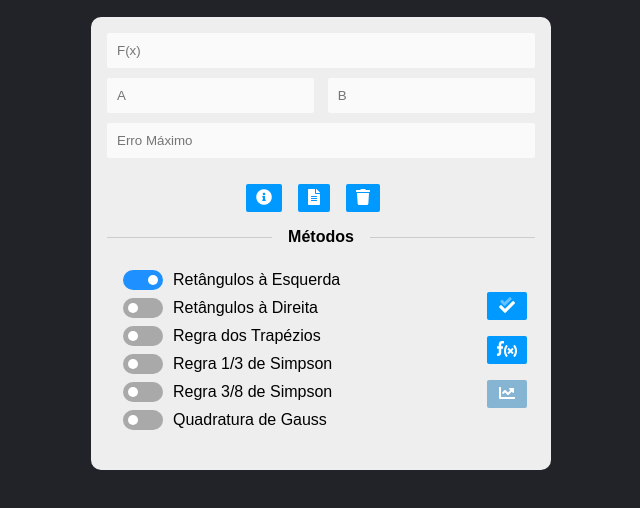
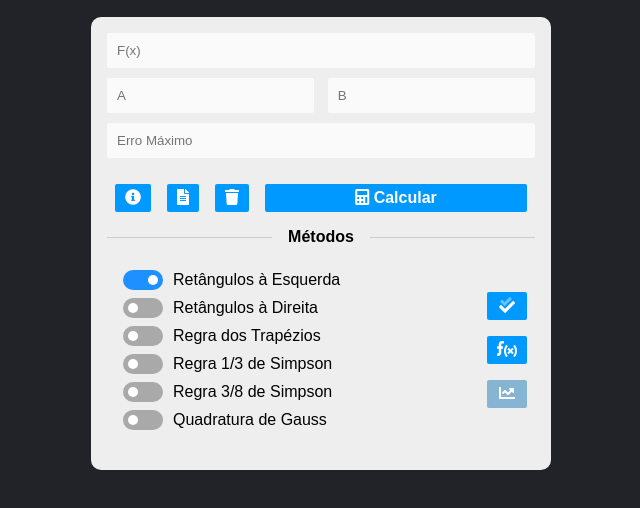
Before and after one commit to kszinhu/MNC-Integral, a website: page index.html in a window 1280 px wide. Shown: the part 94-602 px from the top of the page, without its empty margins (319-959 px from the left). Drawn offline with nearby package versions, Linux system fonts and the light colour scheme.

Commit message:
added button calculate

```diff
--- a/index.html
+++ b/index.html
@@ -47,16 +47,19 @@
             <input type="number" id="epsilon" placeholder="Erro Máximo" style="width: 100%;" />
           </div>
           <!-- Calculation Buttons -->
-          <div class="buttons" style="display: inline-flex; width: 100%; align-items: center; margin-bottom: 1em;">
+          <div class="buttons" style="display: inline-flex; width: 100%; align-items: center; margin: 0 0.5em 1em 0.5em;">
             <!-- Info Button -->
-            <button class="btn button" id="button-info" onclick="infoButton()"><i
+            <button class="btn" id="button-info" onclick="infoButton()"><i
                 class="fas fa-info-circle"></i></button>
             <a href="https://pt.wikipedia.org/wiki/Integral" target="__blank">
               <button class="btn button" id="button-docs" style="margin-right: 1em;"><i
                   class="fas fa-file-alt"></i></button>
             </a>
             <!-- Clear all inputs Button -->
-            <button class="btn button" id="button-clear" onclick="clearInputs()"><i class="fas fa-trash"></i></button>
+            <button class="btn" id="button-clear" onclick="clearInputs()"><i class="fas fa-trash"></i></button>
+            <!-- Calculate Button -->
+            <button class="btn" id="button-calculate" style="width: 100%" onclick="calculate()">
+              <i class="fas fa-calculator"></i> Calcular </button>
           </div>
 
           <!-- Toggle checked Methods -->
```
